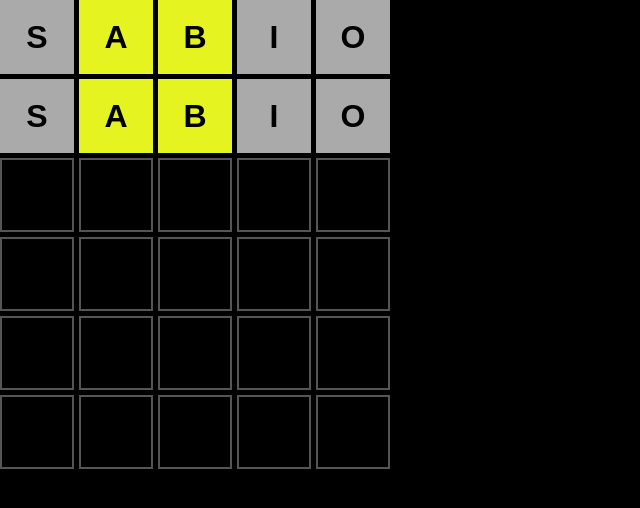
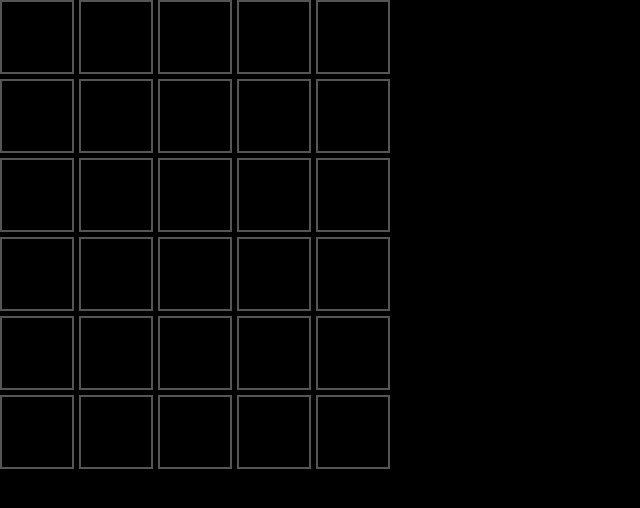
Before and after one commit to AndreaAguado/wordle-in-typescript, a React (Create React App) app: page / in a window 1280 px wide. Shown: the top 508 px of the page, without its empty margins (0-640 px from the left). Built offline with nearby package versions, Linux system fonts and the light colour scheme.

Commit message:
render rows dinamically using map

```diff
--- a/src/components/Wordle.tsx
+++ b/src/components/Wordle.tsx
@@ -45,7 +45,7 @@
       ];
 
     useEffect(()=>{
-        setWordOfTheDay('break');
+        setWordOfTheDay('BREAK');
     },[]);
 
     const handleKeyDown = (event: KeyboardEvent) => {
@@ -92,6 +92,7 @@
             return;
         }
 
+        // new turn
         setCompletedWords([...completedWords, currentWord]);
         setTurn(turn + 1);
         setCurrentWord("");
@@ -103,12 +104,19 @@
 
     return(
         <div>
-            <RowCompleted word="sabio" solution={wordOfTheDay}/>
-            <RowCompleted word="sabio" solution={wordOfTheDay}/>
-            <RowCurrent word={currentWord}/>
-            <RowEmpty/>
-            <RowEmpty/>
-            <RowEmpty/>
+            {completedWords.map((word,i)=>(
+                    <RowCompleted word={word} solution={wordOfTheDay}/>
+            ))}
+
+            {
+            gameStatus === GameStatus.Won? null : ( <RowCurrent word ={currentWord}
+            />
+            )}
+            {
+                Array.from(Array(6 - turn)).map((_,i)=>(
+                    <RowEmpty key={i}/>
+                ))
+            }
         </div>
     )
 }
```
